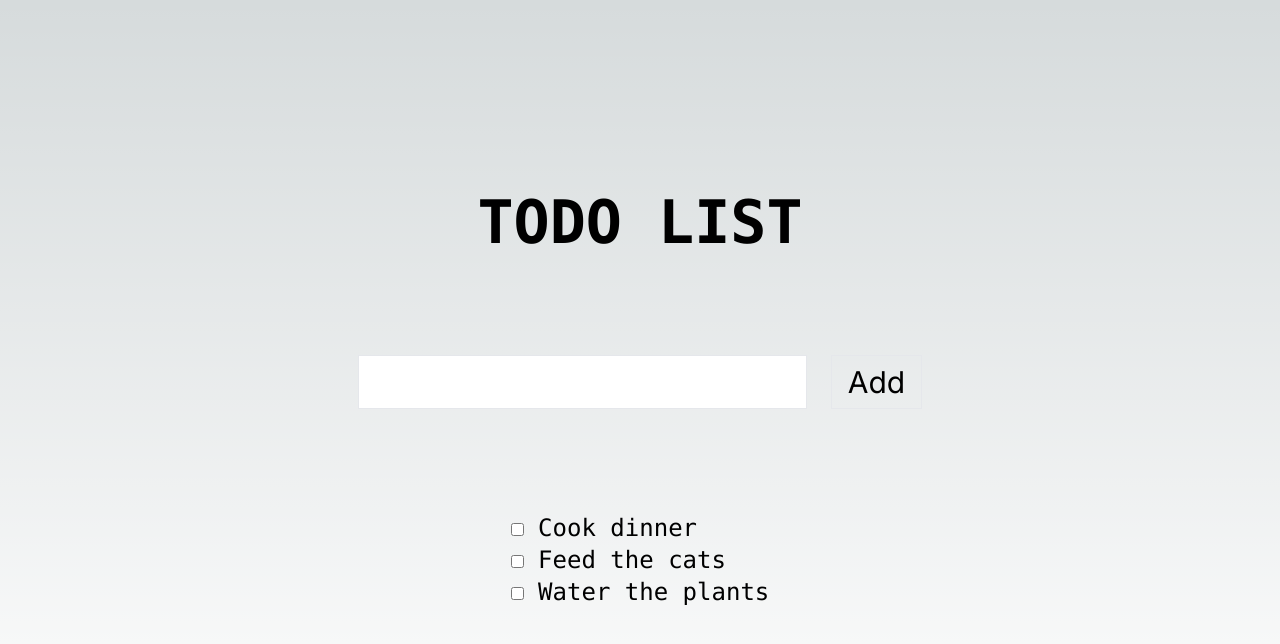
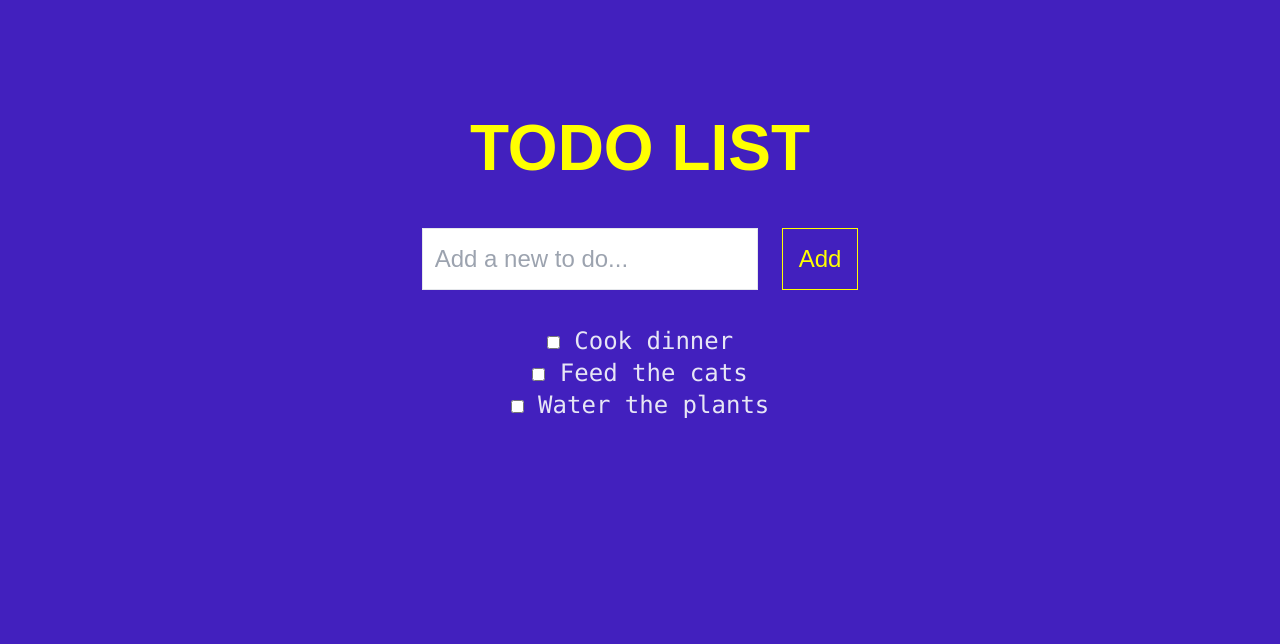
Before and after one commit to mervebalci/todo-list, a Next.js app: page / in a window 1280 px wide. Shown: the top 644 px of the page. Built offline with nearby package versions, Linux system fonts and the light colour scheme.

Commit message:
Adding some CSS

```diff
--- a/app/page.js
+++ b/app/page.js
@@ -1,12 +1,8 @@
-export default function Home() {
+import 'styles/styles.css'
+
+export function TodoList() {
   return (
-    <main className="flex min-h-screen flex-col items-center justify-between pt-48 pb-48">
-      <h1 className="font-bold font-mono text-6xl">TODO LIST</h1>
-      <div>
-        <input type="text" className="text-3xl text-black border p-2" />
-        <input type="button" value="Add" className="text-3xl border ml-6 pl-4 pr-4 pt-2 pb-2 dark:border-neutral-400" />
-      </div>
-      <ul>
+    <ul id="todoList">
       <li className="font-mono text-2xl">
         <label>
           <input type="checkbox" />
@@ -26,6 +22,18 @@ export default function Home() {
           </label>
         </li>
     </ul>
+  )
+}
+
+export default function Home() {
+  return (
+    <main className="flex min-h-screen flex-col">
+      <h1 className="">TODO LIST</h1>
+      <div id="addItem">
+        <input id="addInput" type="text" placeholder="Add a new to do..." className="border p-3" />
+        <input id="addButton" type="button" value="Add" className="border ml-6 pl-4 pr-4 pt-3 pb-3 dark:border-neutral-400" />
+      </div>
+      <TodoList />
     </main>
   )
 }
--- /dev/null
+++ b/styles/styles.css
@@ -0,0 +1,35 @@
+main {
+  padding-top: 100px;
+  align-items: center;
+  text-align: center;
+  background-color: rgb(66, 32, 190);
+  font-family: Arial, Helvetica, sans-serif;
+}
+
+h1 {
+  font-size: 64px;
+  font-style: normal;
+  font-kerning: inherit;
+  font-weight: 900;
+  color: yellow;
+  padding-bottom: 32px;
+}
+
+#addItem {
+  padding-bottom: 35px;
+  font-size: 24px;
+}
+
+#addInput {
+  color: black;
+}
+
+#addButton {
+  color: yellow;
+  border-style: solid;
+  border-color: yellow;
+}
+
+#todoList {
+  color: rgb(231, 230, 245);
+}
```
Lines whose indentation alone changed are shown as unchanged.
